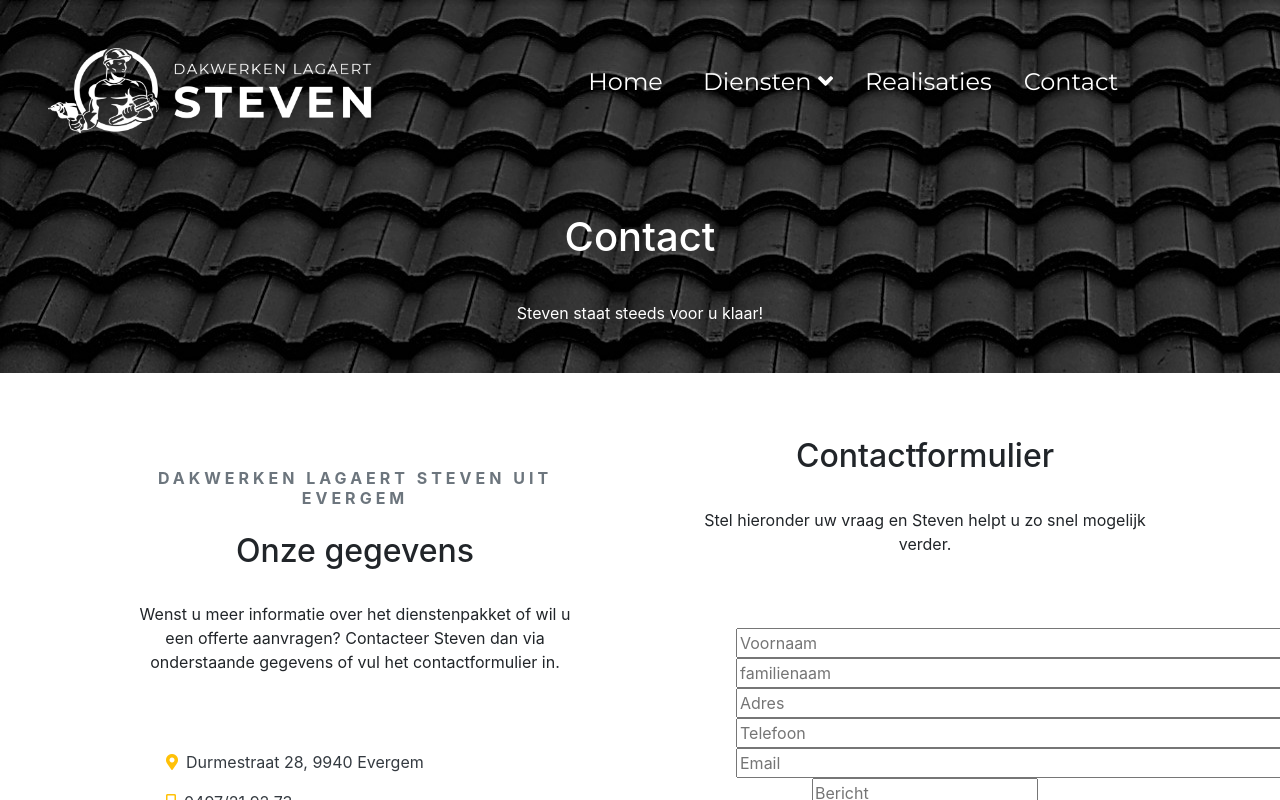
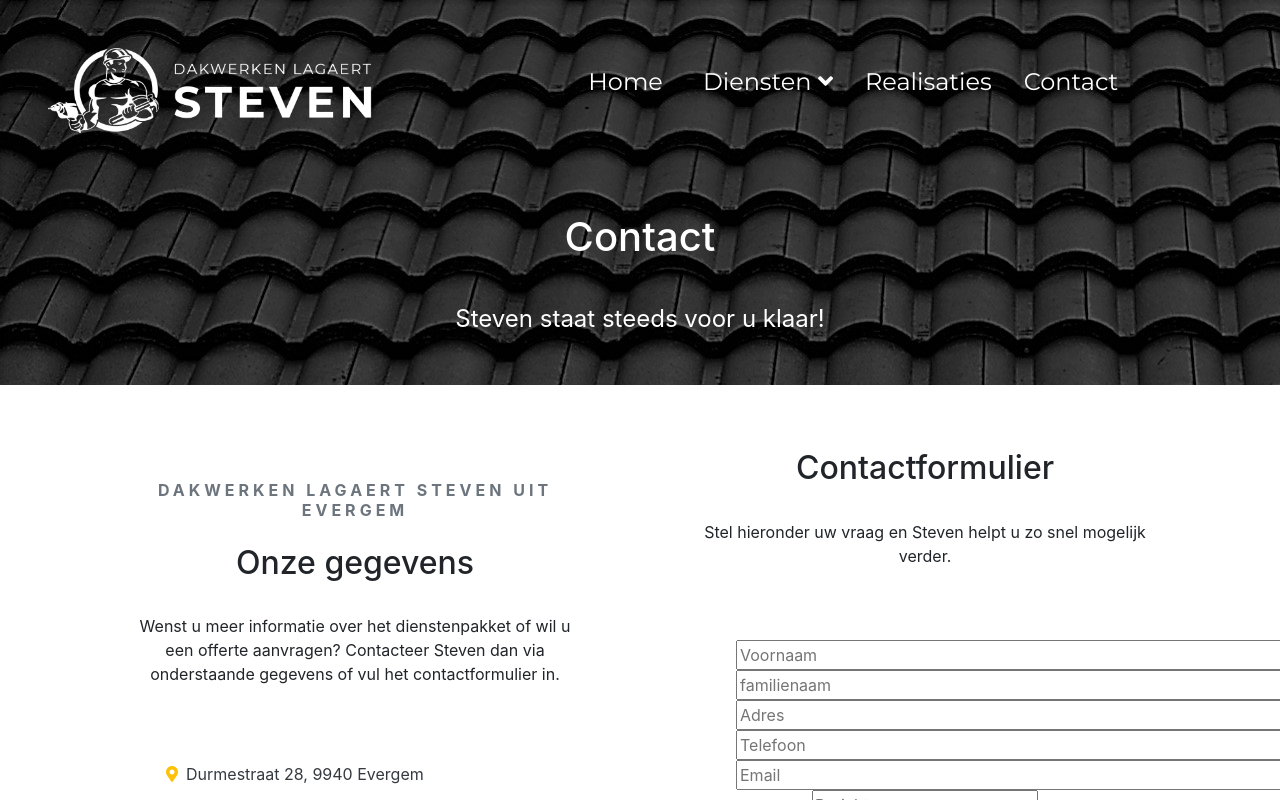
Before and after one commit to Gwen1985/dakwerken-lagaert-steven, a React (Create React App) app: page /contact in a window 1280 px wide. Shown: the top 800 px of the page. Built offline with nearby package versions, Linux system fonts and the light colour scheme.

Commit message:
set header second title in contact and realsaties

```diff
--- a/src/assets/styles/contact.css
+++ b/src/assets/styles/contact.css
@@ -1,3 +1,7 @@
 .contact {
     background-image: url("../images/shutterstock_487315252.jpg");
 }
+
+.headerTitle {
+    font-size: 1.5em;
+}
--- a/src/assets/styles/real.css
+++ b/src/assets/styles/real.css
@@ -1,5 +1,9 @@
 .real {
     background-image: url("../images/real_1.jpg");
+}
+
+.headerTitle {
+    font-size: 1.5em;
 }
 
 
--- a/src/views/Contact.js
+++ b/src/views/Contact.js
@@ -120,7 +120,7 @@ class Contact extends Component {
                         <div className="col-12 text-center">
                             <div className="container p-3">
                                 <h1 className="text-white p-3"> Contact </h1>
-                                <p className="text-white p-3">Steven staat steeds voor u klaar!</p>
+                                <p className="headerTitle text-white p-3">Steven staat steeds voor u klaar!</p>
                             </div>
                         </div>
                     </div>
--- a/src/views/Realisaties.js
+++ b/src/views/Realisaties.js
@@ -44,7 +44,7 @@ const Realisaties = () => {
                     <div className="col-12 text-center">
                         <div className="container p-3">
                             <h1 className="text-white p-3"> Realisaties </h1>
-                            <p className="text-white p-3">Elk project tot in de puntjes afgewerkt.</p>
+                            <p className="headerTitle text-white p-3">Elk project tot in de puntjes afgewerkt.</p>
                         </div>
                     </div>
                 </div>
```
